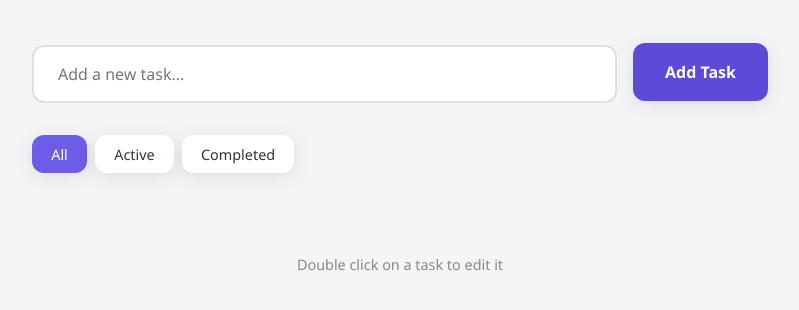
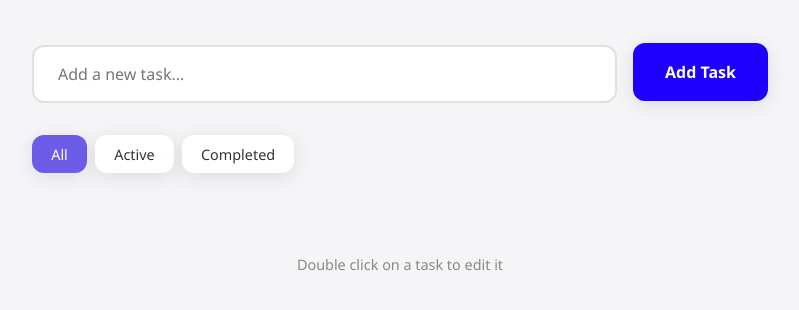
Before and after one commit to Umair-Devops-425/Todo-App, a plain HTML site: page index.html in a window 1280 px wide. In both pictures the pointer is over the button "Add Task". Shown: the part 148-458 px from the top of the page, without its empty margins (240-1039 px from the left). Drawn offline with Linux system fonts and the light colour scheme.

Commit message:
updating htmlfile

```diff
--- a/index.html
+++ b/index.html
@@ -95,7 +95,7 @@
         }
 
         .add-btn:hover {
-            background-color: #5C4BD8;
+            background-color: #1e00fd;
             transform: translateY(-2px);
         }
 
```
